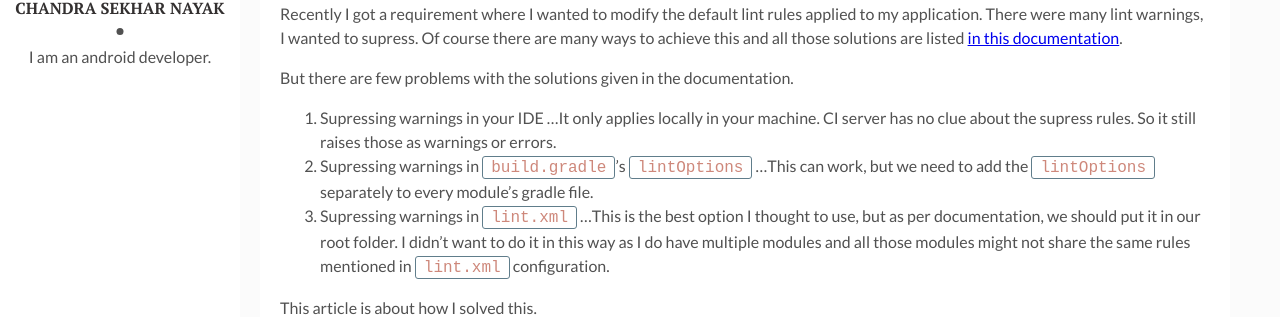
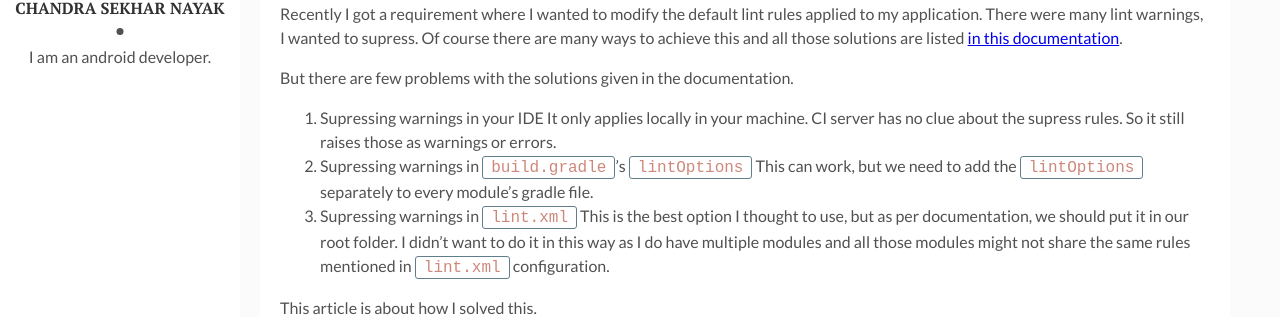
Before and after one commit to ChanSek/chansek.github.io, a Jekyll site: the page built from _posts/2018-04-09-Sharing-lint-rules-across-multiple-modules.md, in a window 1280 px wide and 1356 px high. Shown: the part 134-451 px from the top of the window. Built offline with Jekyll 4.4.1, drawn with Linux system fonts in a browser that asks for light colours; comment, search, counter and statistics services are not loaded.

Commit message:
Modified the last article for indentation

```diff
--- a/_posts/2018-04-09-Sharing-lint-rules-across-multiple-modules.md
+++ b/_posts/2018-04-09-Sharing-lint-rules-across-multiple-modules.md
@@ -10,11 +10,11 @@ Recently I got a requirement where I wanted to modify the default lint rules app
 
 But there are few problems with the solutions given in the documentation.
 1. Supressing warnings in your IDE
-...It only applies locally in your machine. CI server has no clue about the supress rules. So it still raises those as warnings or errors.
+ It only applies locally in your machine. CI server has no clue about the supress rules. So it still raises those as warnings or errors.
 2. Supressing warnings in `build.gradle`'s `lintOptions`
-...This can work, but we need to add the `lintOptions` separately to every module's gradle file.
+ This can work, but we need to add the `lintOptions` separately to every module's gradle file.
 3. Supressing warnings in `lint.xml`
-...This is the best option I thought to use, but as per documentation, we should put it in our root folder. I didn't want to do it in this way as I do have multiple modules and all those modules might not share the same rules mentioned in `lint.xml` configuration.
+ This is the best option I thought to use, but as per documentation, we should put it in our root folder. I didn't want to do it in this way as I do have multiple modules and all those modules might not share the same rules mentioned in `lint.xml` configuration.
 
 This article is about how I solved this.
 
```
